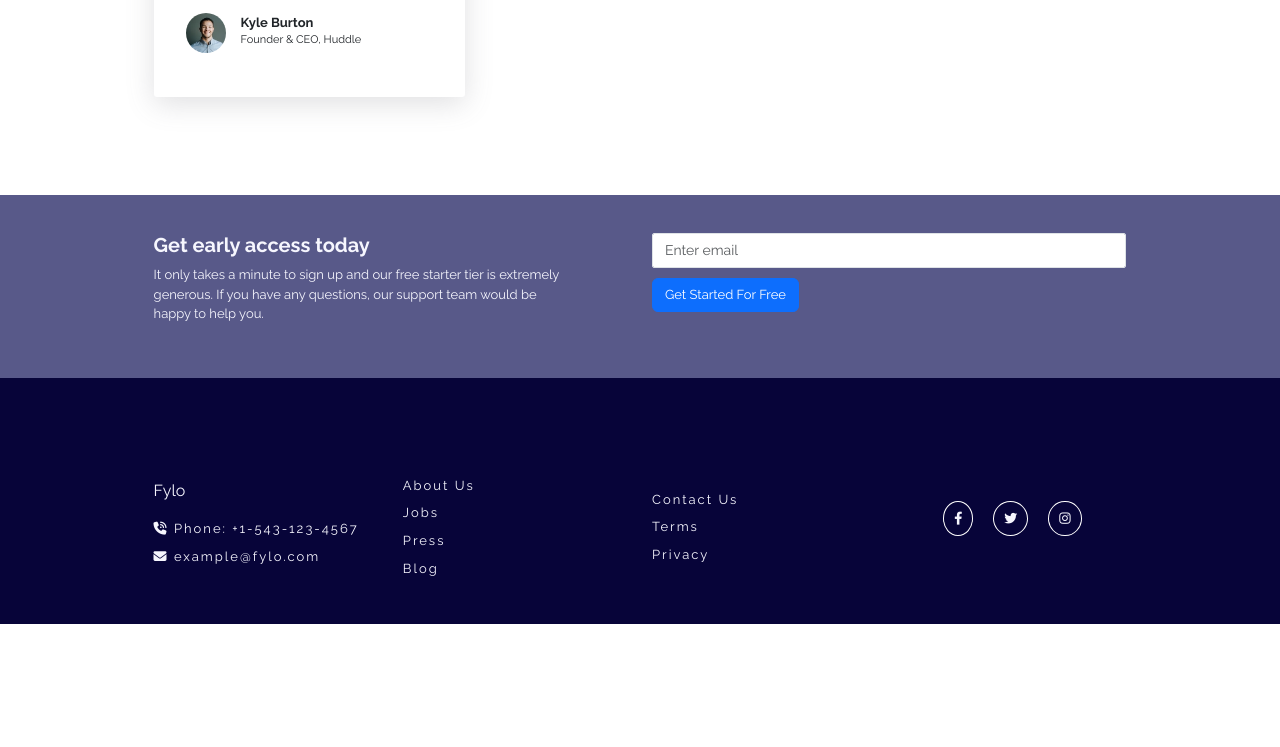
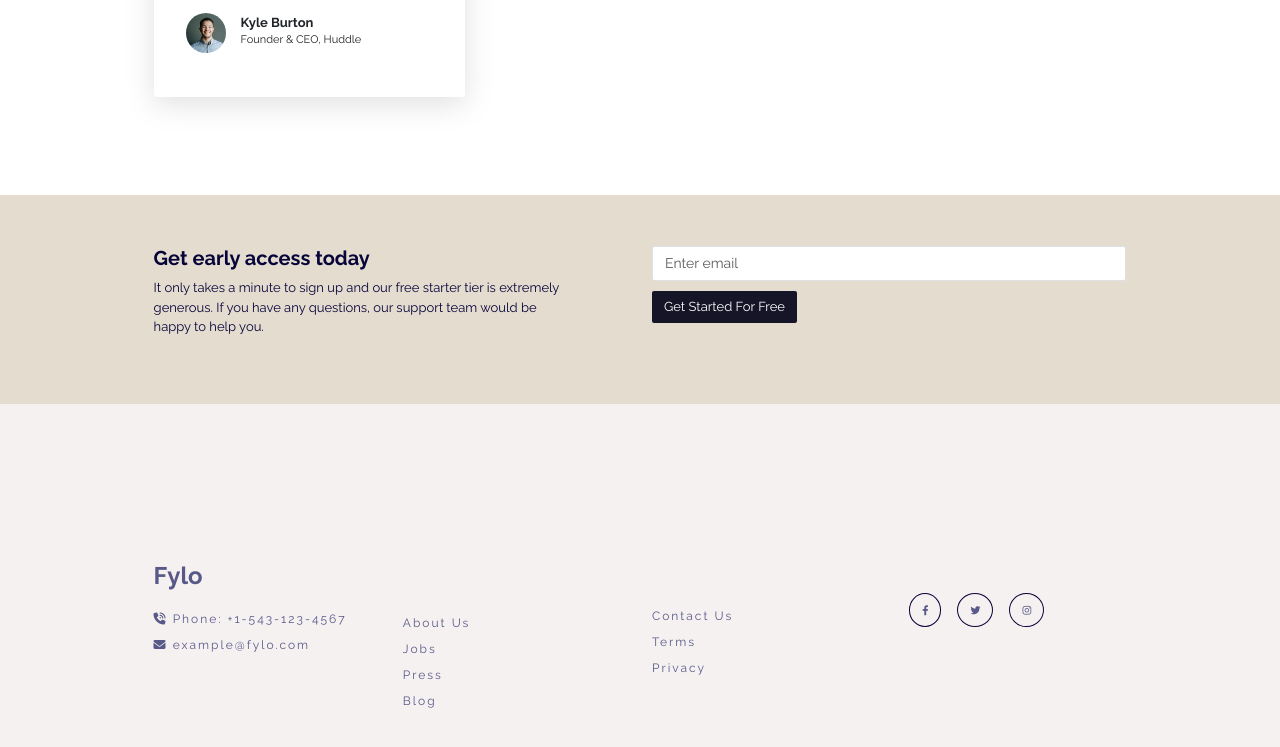
Before and after one commit to charlesmambo/customize-fylo-landing-page, a plain HTML site: page index.html in a window 1280 px wide. Shown: the part 1003-1750 px from the top of the page. Before the commit the page ends 1627 px from the top, so only its background shows below. Drawn offline with nearby package versions, Linux system fonts and the light colour scheme.

Commit message:
Complete index html and css

```diff
--- a/index.html
+++ b/index.html
@@ -145,8 +145,8 @@
     <section id="footer">
 
         <div class="row align-items-center">
-            <div class="col-lg-3 contact-info-container first">
-                <p>Fylo</p>
+            <div class="col-sm-6 col-md-4 col-lg-3 contact-info-container first">
+                <p class="footer-logo">Fylo</p>
                 <p class="contact-info-text">
                     <i class="fa-sharp fa-solid fa-phone-volume"></i>
                     Phone: +1-543-123-4567</p>
@@ -155,22 +155,27 @@
                     example@fylo.com</p>
             </div>
 
-            <div class="col-lg-3 contact-info-container">
-                <p class="contact-info-text">About Us</p>
-                <p class="contact-info-text">Jobs</p>
-                <p class="contact-info-text">Press</p>
-                <p class="contact-info-text">Blog</p>
+            <div class="col-sm-6 col-md-4 col-lg-3 contact-info-container">
+                <ul class="about-company-list">
+                    <li class="contact-info-text">About Us</li>
+                    <li class="contact-info-text">Jobs</li>
+                    <li class="contact-info-text">Press</li>
+                    <li class="contact-info-text">Blog</li>
+                </ul>
             </div>
 
-            <div class="col-lg-3 contact-info-container">
-                <p class="contact-info-text">Contact Us</p>
-                <p class="contact-info-text">Terms</p>
-                <p class="contact-info-text">Privacy</p>
+            <div class="col-sm-6 col-md-4 col-lg-3 contact-info-container">
+
+              <ul class="about-company-list condition-container">
+                    <li class="contact-info-text">Contact Us</li>
+                    <li class="contact-info-text">Terms</li>
+                    <li class="contact-info-text">Privacy</li>
+                </ul>
             </div>
 
-            <div class="col-lg-3 contact-info-container">
-                <ul>
-                    <li class="list-icons"><i class="fa-brands fa-facebook-f contact-icon"></i></li>
+            <div class="col-sm-6 col-md-4 col-lg-3 contact-info-container">
+                <ul class="icon-container">
+                    <li class="list-icons facebook-icon"><i class="fa-brands fa-facebook-f contact-icon"></i></li>
                     <li class="list-icons"><i class="fa-brands fa-twitter contact-icon"></i></li>
                     <li class="list-icons"><i class="fa-brands fa-instagram contact-icon"></i></li>
                 </ul>
@@ -182,15 +187,6 @@
     </section>
 
 
-
-
-
-
-
-
-
-
-
     <script src="https://cdn.jsdelivr.net/npm/bootstrap@5.3.0-alpha3/dist/js/bootstrap.bundle.min.js" integrity="sha384-ENjdO4Dr2bkBIFxQpeoTz1HIcje39Wm4jDKdf19U8gI4ddQ3GYNS7NTKfAdVQSZe" crossorigin="anonymous"></script>
   </body>
 </html>
--- a/style.css
+++ b/style.css
@@ -29,6 +29,7 @@ body {
 #title {
     padding: 3% 12%;
     font-family: 'Raleway', sans-serif;
+    background-color: #F6F1F1;
 }
 .header-text-container {
     margin-bottom: 30px;
@@ -56,9 +57,10 @@ form {
 input[type="email"] {
     font-size: 0.875rem;
     border-radius: 2px;
-    /* width: 100%; */
 }
 #form-btn{
+    background-color: hsl(243, 30%, 12%);
+    border: none;
     border-radius: 2px;
     font-size: 0.875rem;
     width: 60%;
@@ -66,12 +68,9 @@ input[type="email"] {
 
 /* Body Section */
 #body{
-    /* background-image: url("images/bg-curve-desktop.svg");
-    /* background-repeat: no-repeat;
-    background-size: 1000px 1000px; */
-    padding: 3% 12%;
     font-family: 'Raleway', sans-serif;
     margin-top: 80px;
+    padding: 3% 12%;
 }
 .body-text {
     margin-bottom: 40px;
@@ -132,10 +131,10 @@ input[type="email"] {
 
 /* Contact Us Section */
 #contact-us {
-    background-color: hsl(238, 22%, 44%);
-    color: hsl(240, 75%, 98%);
+    background-color: #E4DCCF;;
+    color: hsl(243, 87%, 12%);
     font-family: 'Raleway', sans-serif;
-    padding: 3% 12%;
+    padding: 4% 12%;
     margin-top: 20px;
 }
 .con-heading {
@@ -149,12 +148,15 @@ input[type="email"] {
 #con-btn {
     font-size: 0.813rem;
     margin-top: 10px;
+    background-color: hsl(243, 30%, 12%);
+    border: none;
+    border-radius: 2px;
 }
 
 /* Footer Section */
 #footer {
-    background-color:  hsl(243, 87%, 12%);
-    color: hsl(240, 75%, 98%);
+    background-color: #F6F1F1;
+    color: hsl(238, 22%, 44%);
     font-family: 'Raleway', sans-serif;
     padding: 7% 12% 3% 12%;
 }
@@ -162,24 +164,39 @@ input[type="email"] {
     padding-right: 5rem;
 }
 .contact-info-text {
-    font-size: 0.813rem;
+    font-size: 0.75rem;
     letter-spacing: 2px;
     margin: 8px 0;
 }
-ul {
+.icon-container {
     display: flex;
     list-style: none;
     margin: 0;
     padding: 0;
 }
 .list-icons {
-    padding: 0 0.625rem;
+    padding: 3px 12px 2px 12px;
+    border: 1px solid hsl(243, 87%, 12%);
+    border-radius: 100%;
+    margin: 0 8px;
+}
+.facebook-icon {
+    padding: 3px 12px 5px 12px;
 }
 .contact-icon {
-    border: 1px solid white;
-    border-radius: 50%;
-    font-size: 0.813rem;
-    padding: 0.625rem;
+    font-size: 0.625rem;
+}
+.footer-logo {
+    font-size: 1.5rem;
+    font-weight: 600;
+}
+.about-company-list {
+    list-style: none;
+    margin-top: 120px;
+    padding: 0;
+}
+.condition-container {
+    margin-top: 80px;
 }
 
 
@@ -187,4 +204,14 @@ ul {
     #form-btn{
         width: 100%;
     }
+
+    .condition-container {
+        margin-top: 0;
+    }
   }
+
+  @media only screen and (max-width: 575px) {
+    .about-company-list {
+        margin-top: 0;
+    }
+  }
```
